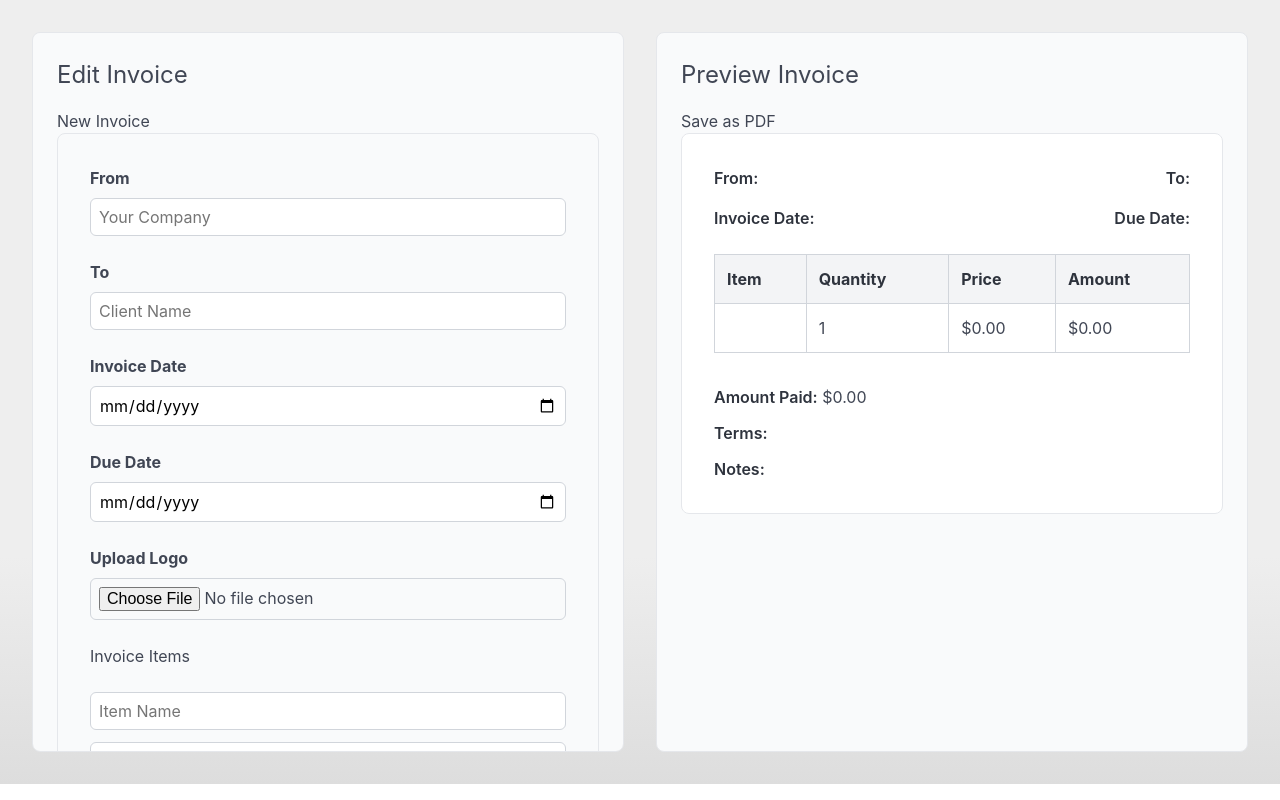
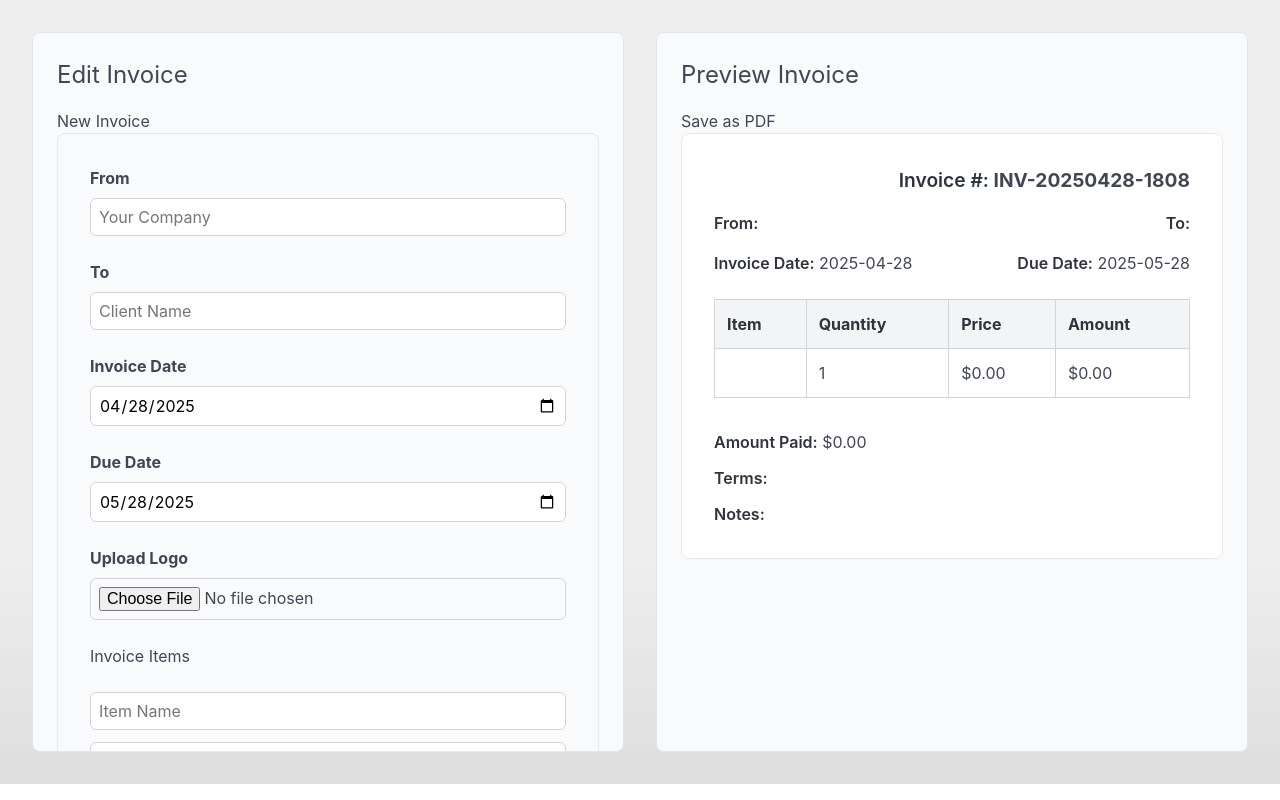
Before and after one commit to azs06/invoice-generator, a SvelteKit app: page / in a window 1280 px wide. Built offline with nearby package versions, Linux system fonts and the light colour scheme.

Commit message:
added invoice number

```diff
--- a/src/components/InvoicePreviewComponent.svelte
+++ b/src/components/InvoicePreviewComponent.svelte
@@ -29,6 +29,15 @@
 			{/if}
 		</div>
 	{/if}
+
+	<div>
+		{#if invoice.invoiceNumber}
+			<div class="invoice-number">
+				<strong>Invoice #:</strong>
+				{invoice.invoiceNumber}
+			</div>
+		{/if}
+	</div>
 
 	<div class="addresses">
 		<div><strong>From:</strong> {invoice.invoiceFrom}</div>
@@ -119,4 +128,10 @@
 		flex-direction: column;
 		gap: 0.75rem;
 	}
+	.invoice-number {
+		text-align: right;
+		font-weight: bold;
+		font-size: 1.2rem;
+		margin-bottom: 1rem;
+	}
 </style>
--- a/src/routes/+page.svelte
+++ b/src/routes/+page.svelte
@@ -13,11 +13,12 @@
 
 	const createNewInvoice = () => ({
 		id: uuidv4(),
+        invoiceNumber: `INV-${new Date().toISOString().slice(0,10).replace(/-/g,'')}-${Math.floor(1000 + Math.random() * 9000)}`,
 		logo: null,
 		invoiceFrom: '',
 		invoiceTo: '',
-		date: '',
-		dueDate: '',
+        date: new Date().toISOString().split('T')[0],
+        dueDate: new Date(Date.now() + 30 * 24 * 60 * 60 * 1000).toISOString().split('T')[0],
 		items: [{ name: '', quantity: 1, price: 0, amount: 0 }],
 		amountPaid: 0,
 		terms: '',
```
